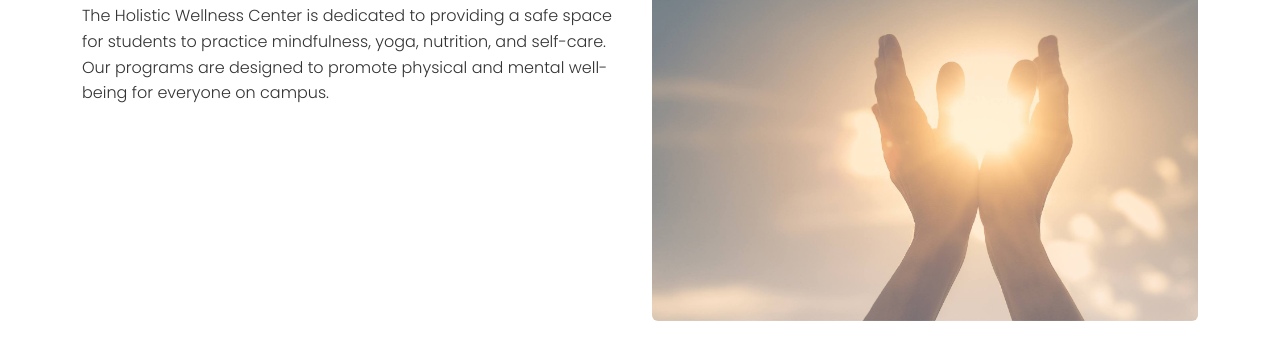
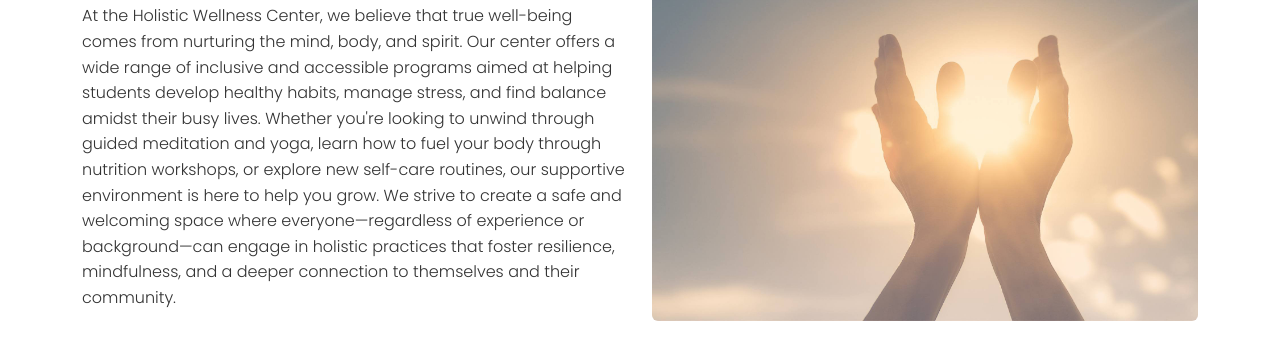
Before and after one commit to dornerar/holisticwellnescenter, a plain HTML site: page index.html in a window 1280 px wide. Shown: the part 449-800 px from the top of the page. Drawn offline with nearby package versions, Linux system fonts and the light colour scheme.

Commit message:
Update index.html

```diff
--- a/index.html
+++ b/index.html
@@ -61,7 +61,9 @@
         <div class="row">
             <div class="col-lg-6">
                 <h2>What We Offer</h2>
-                <p>The Holistic Wellness Center is dedicated to providing a safe space for students to practice mindfulness, yoga, nutrition, and self-care. Our programs are designed to promote physical and mental well-being for everyone on campus.</p>
+                <p>At the Holistic Wellness Center, we believe that true well-being comes from nurturing the mind, body, and spirit. Our center offers a wide range of inclusive and accessible programs aimed at helping students develop healthy habits, manage stress, and find balance amidst their busy lives. Whether you're looking to unwind through guided meditation and yoga, learn how to fuel your body through nutrition workshops, or explore new self-care routines, our supportive environment is here to help you grow. We strive to create a safe and welcoming space where everyone—regardless of experience or background—can engage in holistic practices that foster resilience, mindfulness, and a deeper connection to themselves and their community.
+
+</p>
             </div>
             <div class="col-lg-6">
                 <img src="images/hands.jpg" alt="Wellness Center" class="img-fluid rounded">
```
